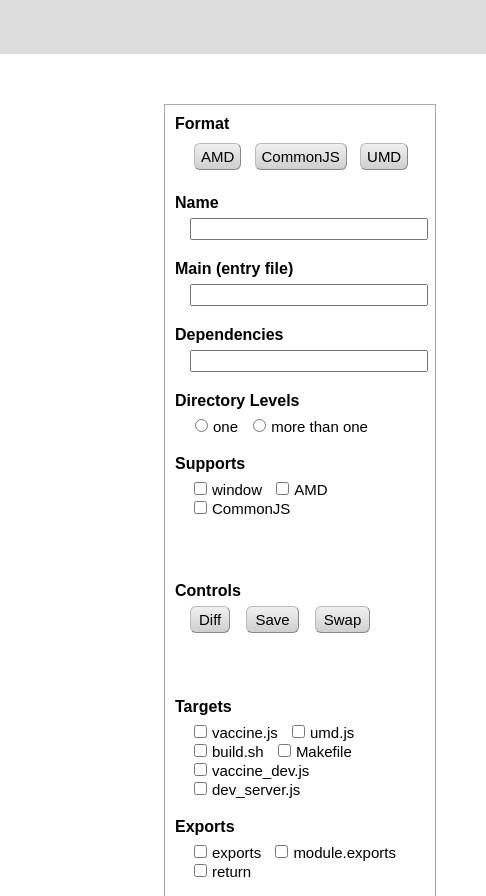
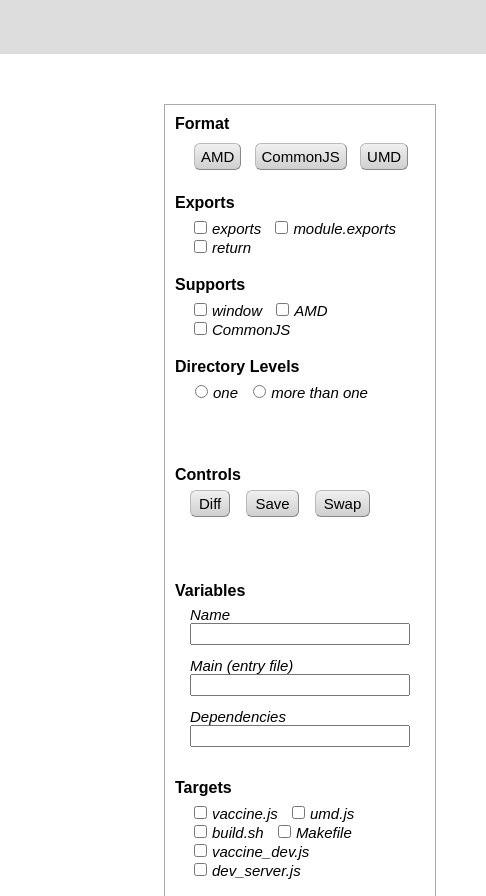
Before and after one commit to bjoern-sellnau/vaccine, a website: page public/index.html in a window 1280 px wide. Shown: the top 896 px of the page, 794-1280 px from the left. Drawn offline with nearby package versions, Linux system fonts and the light colour scheme.

Commit message:
Re-arrange the options panel.

```diff
--- a/public/index.html
+++ b/public/index.html
@@ -20,29 +20,12 @@
             </div>
           </div>
         </div>
-        <div class="group">
-          <div class="title">Name</div>
+        <div id="exports" class="group">
+          <div class="title">Exports</div>
           <div class="inputs">
-            <input type="text" name="name">
-          </div>
-        </div>
-        <div class="group">
-          <div class="title">Main (entry file)</div>
-          <div class="inputs">
-            <input type="text" name="main">
-          </div>
-        </div>
-        <div class="group">
-          <div class="title">Dependencies</div>
-          <div class="inputs">
-            <input type="text" name="dependencies">
-          </div>
-        </div>
-        <div class="group">
-          <div class="title">Directory Levels</div>
-          <div class="inputs">
-            <label><input type="radio" name="dirs" value="1">one</label>
-            <label><input type="radio" name="dirs" value="10">more than one</label>
+            <label><input type="checkbox" name="exports" value="exports">exports</label>
+            <label><input type="checkbox" name="exports" value="module">module.exports</label>
+            <label><input type="checkbox" name="exports" value="return">return</label>
           </div>
         </div>
         <div id="supports" class="group">
@@ -53,12 +36,27 @@
             <label><input type="checkbox" name="supports" value="commonjs">CommonJS</label>
           </div>
         </div>
+        <div class="group">
+          <div class="title">Directory Levels</div>
+          <div class="inputs">
+            <label><input type="radio" name="dirs" value="1">one</label>
+            <label><input type="radio" name="dirs" value="10">more than one</label>
+          </div>
+        </div>
         <div class="group controls">
           <div class="title">Controls</div>
           <div class="controls">
             <input id="diff" type="button" value="Diff">
             <input id="save" type="button" value="Save">
             <input id="swap" type="button" value="Swap">
+          </div>
+        </div>
+        <div class="group">
+          <div class="title">Variables</div>
+          <div class="inputs">
+            <label>Name<input type="text" name="name"></label>
+            <label>Main (entry file)<input type="text" name="main"></label>
+            <label>Dependencies<input type="text" name="dependencies"></label>
           </div>
         </div>
         <div id="targets" class="group">
@@ -72,14 +70,6 @@
             <label><input type="checkbox" name="targets" value="dev_server.js">dev_server.js</label>
           </div>
         </div>
-        <div id="exports" class="group">
-          <div class="title">Exports</div>
-          <div class="inputs">
-            <label><input type="checkbox" name="exports" value="exports">exports</label>
-            <label><input type="checkbox" name="exports" value="module">module.exports</label>
-            <label><input type="checkbox" name="exports" value="return">return</label>
-          </div>
-        </div>
         <div class="group">
           <div class="title">Debugging</div>
           <div class="inputs">
@@ -91,8 +81,8 @@
         <div class="group">
           <div class="title">Variable Overrides</div>
           <div class="inputs">
-            <label>source directory<input type="text" name="src"></label>
-            <label>global variable name<input type="text" name="global"></label>
+            <label>Source directory<input type="text" name="src"></label>
+            <label>Global variable name<input type="text" name="global"></label>
           </div>
         </div>
         <div class="group">
--- a/public/styles.css
+++ b/public/styles.css
@@ -211,6 +211,7 @@ code .special {
 #config label {
   margin-right: 6px;
   display: inline-block;
+  font-style: italic;
 }
 
 #config input[type=radio], #config input[type=checkbox] {
@@ -218,8 +219,10 @@ code .special {
 }
 
 #config input[type=text] {
-  width: 230px;
+  width: 212px;
   font-size: 14px;
+  margin-bottom: 12px;
+  color: #666;
 }
 
 #config input[type=button],
```
